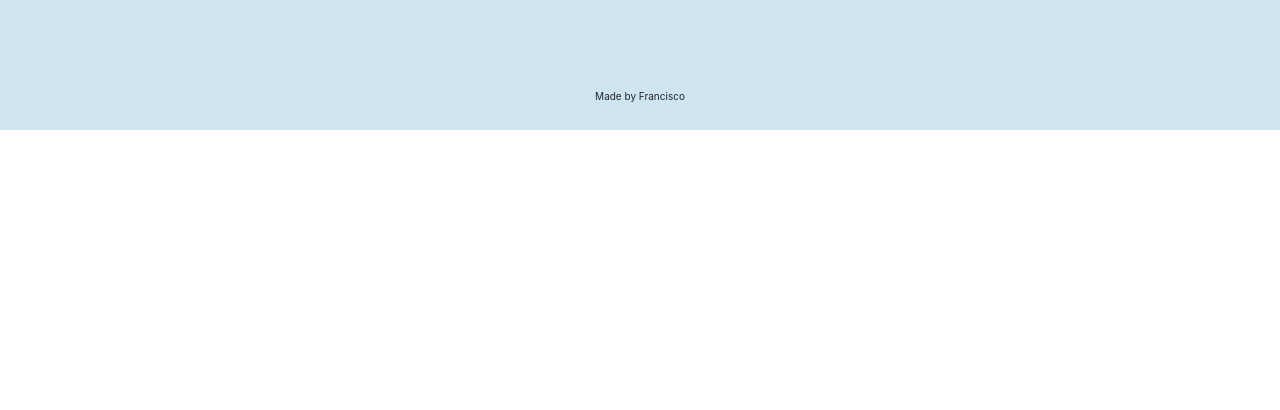
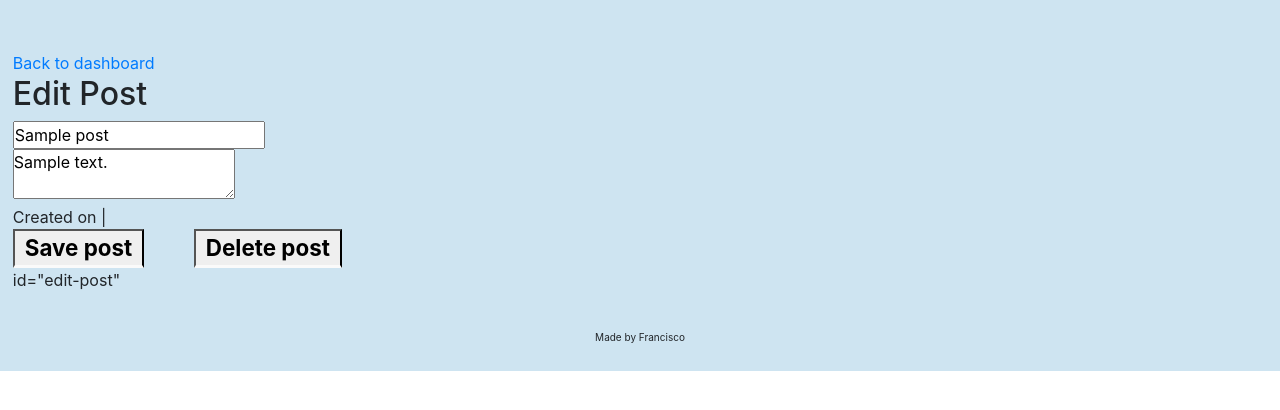
Before and after one commit to PanchoPuma/CMS-style-tech-blog, a Node server app: template views/edit-post.handlebars in a window 1280 px wide. Shown: the part 250-660 px from the top of the page. Run offline with Node 20, Linux system fonts and the light colour scheme; tables that the repository leaves empty hold one stand-in row (values such as "Sample post"); the template is opened without the code that fills it: values that come from a table or form of the project are taken from there, most other values are stand-ins (such as "Sample title", 1, 10 or a date in 2020); some libraries are stand-ins or nearby versions.

Commit message:
Working on post, dashboard handlebars

```diff
--- a/public/javascript/delete-post.js
+++ b/public/javascript/delete-post.js
@@ -26,4 +26,4 @@
 }
 
 
-document.querySelector('#delete-post-btn').addEventListener('click', deleteFormHandler);
+document.querySelector('#delete-post').addEventListener('click', deleteFormHandler);
--- a/public/stylesheets/style.css
+++ b/public/stylesheets/style.css
@@ -112,6 +112,13 @@
   min-height: 250px;
 }
 
+.button {
+  padding: 0px 10px 0px 10px;
+  font-weight: bold;
+  font-size: 1.75vw;
+  margin-right: 45px;
+  border-bottom: 3px solid var(--quaternary-color)
+}
 
 /* Other styles end*/
 
--- a/views/add-post.handlebars
+++ b/views/add-post.handlebars
@@ -13,7 +13,7 @@
                 <label for="post-textarea">Content:</label>
                 <input class="textarea" id="post-textarea" name="post-textarea" placeholder="Insert the content" />
             </div>
-            <button type="submit" class="button">Add a new post</button>
+            <button type="submit" class="button" id="new-post">Add a new post</button>
         </form>
 
     </div>
--- a/views/edit-post.handlebars
+++ b/views/edit-post.handlebars
@@ -0,0 +1,23 @@
+<article>
+    <a href="/dashboard"> Back to dashboard</a>
+    <h2> Edit Post </h2>
+    <form>
+        <div>
+            <input name="post-title" type="text" value="{{post.title}}" />
+        </div>
+        <div>
+            <textarea name="post-textarea">{{post.post_textarea}}</textarea>
+        </div>
+        <div>
+            Created on {{format_date post.created_at}}
+            |
+            <a href="/post/{{post.id}}">{{post.comments.length}} {{format_plural "comment" post.comments.length}}</a>
+        </div>
+
+        <button type="submit" class="button" id="edit-post" > Save post</button>
+        <button type="button" class="button" id="delete-post" > Delete post</button>
+    </form>
+</article>
+
+
+id="edit-post"
```
Also changed, not shown: NOTES/NOTES.md (+1 -0 lines), views/dashboard.handlebars (+15 -0 lines).
